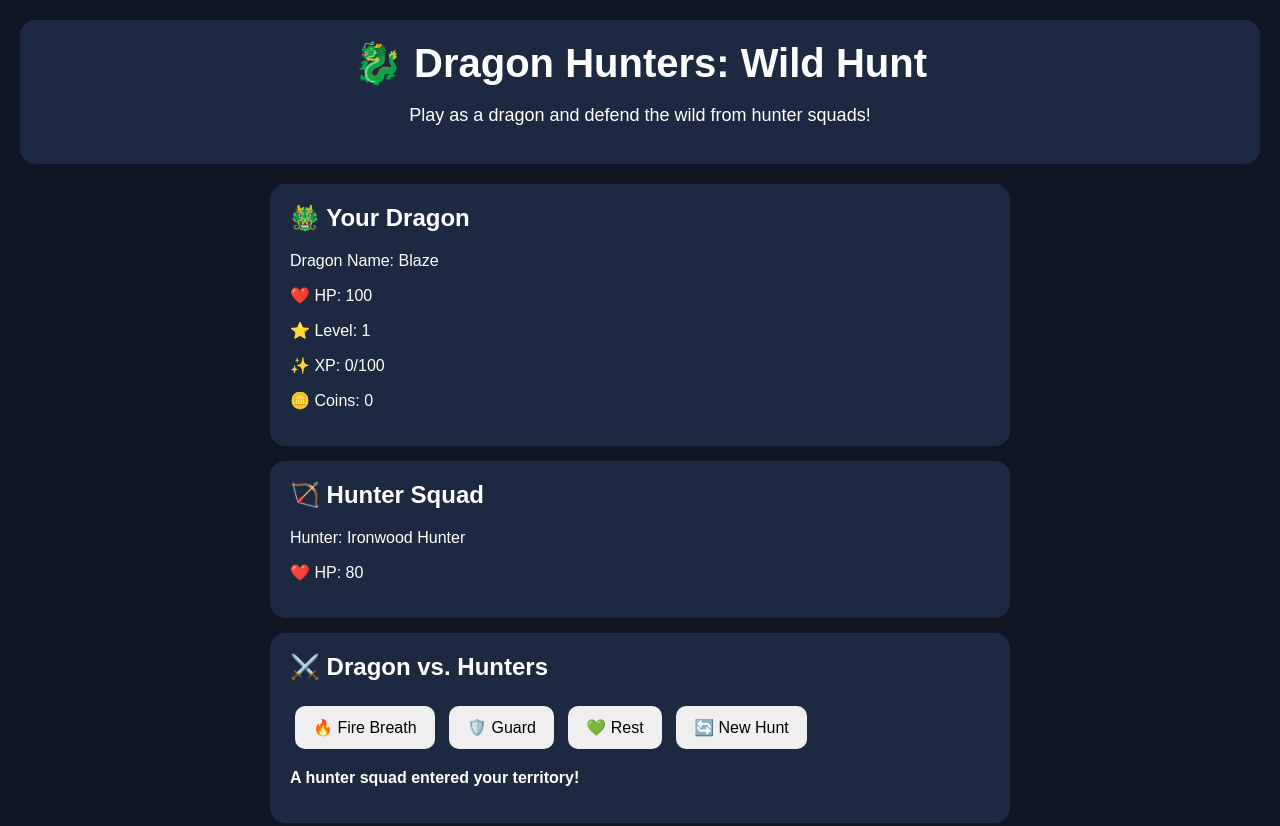
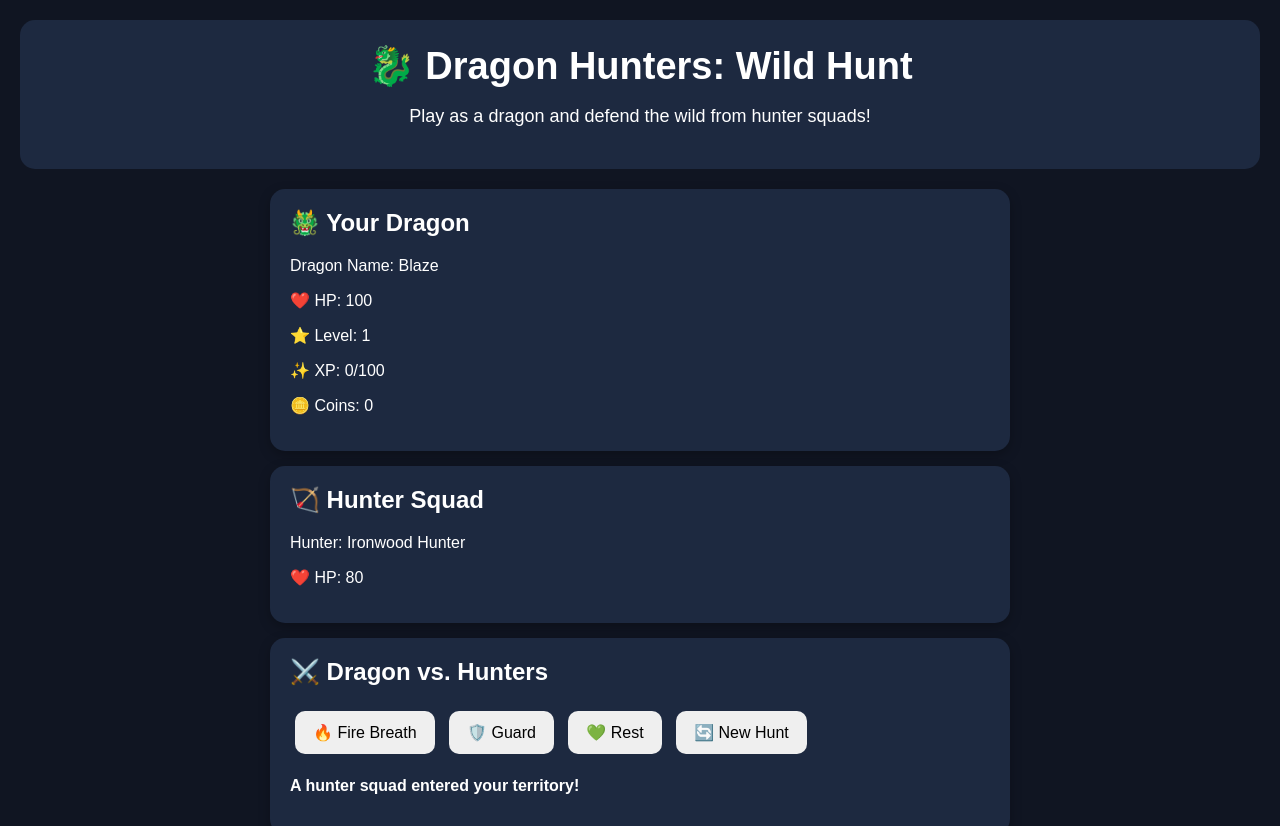
Before and after one commit to muzandemonking329/dragon-quest, a plain HTML site: page index.html in a window 1280 px wide. Shown: the top 826 px of the page. Drawn offline with Linux system fonts and the light colour scheme.

Commit message:
Style Dragon Hunters game

```diff
--- a/style.css
+++ b/style.css
@@ -1,7 +1,3 @@
-/* =========================
-   BASIC PAGE
-   ========================= */
-
 body {
   font-family: Arial, sans-serif;
   background: #101522;
@@ -10,32 +6,22 @@ body {
   padding: 20px;
 }
 
-
-/* =========================
-   GAME HEADER
-   ========================= */
-
 header {
   text-align: center;
-  padding: 20px;
+  padding: 24px;
   background: #1d2940;
   border-radius: 15px;
   margin-bottom: 20px;
 }
 
 header h1 {
-  font-size: 40px;
-  margin: 0;
+  font-size: 38px;
+  margin: 0 0 8px;
 }
 
 header p {
   font-size: 18px;
 }
-
-
-/* =========================
-   GAME SECTIONS
-   ========================= */
 
 section {
   background: #1d2940;
@@ -43,16 +29,12 @@ section {
   margin: 15px auto;
   max-width: 700px;
   border-radius: 15px;
+  box-shadow: 0 4px 12px rgba(0,0,0,.25);
 }
 
 h2 {
   margin-top: 0;
 }
-
-
-/* =========================
-   BUTTONS
-   ========================= */
 
 button {
   padding: 12px 18px;
@@ -67,22 +49,13 @@ button:hover {
   transform: scale(1.05);
 }
 
-
-/* =========================
-   GAME MESSAGE
-   ========================= */
-
 #battle-message,
 #exploration-message,
 #game-message {
   font-weight: bold;
   margin-top: 15px;
+  line-height: 1.5;
 }
-
-
-/* =========================
-   INVENTORY
-   ========================= */
 
 #inventory {
   padding-left: 20px;
```
